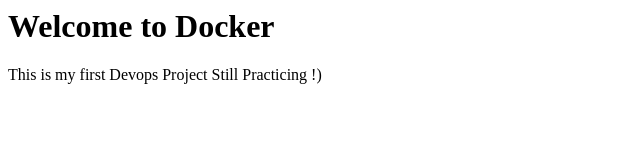
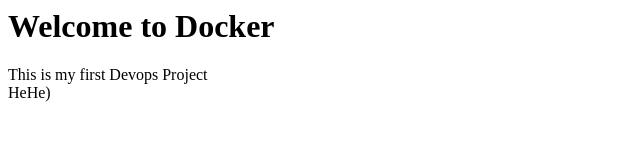
Before and after one commit to Saad-22/devops-practice, a plain HTML site: page index.html in a window 1280 px wide. Shown: the whole page, without its empty margins (0-640 px from the left). Drawn offline with Linux system fonts and the light colour scheme.

Commit message:
html changes

```diff
--- a/index.html
+++ b/index.html
@@ -1,3 +1,4 @@
 <h1>Welcome to Docker</h1>
 <p6>This is my first Devops Project</p6>
-<p5>Still Practicing !)</p5>
+<br>
+<p5>HeHe)</p5>
```
